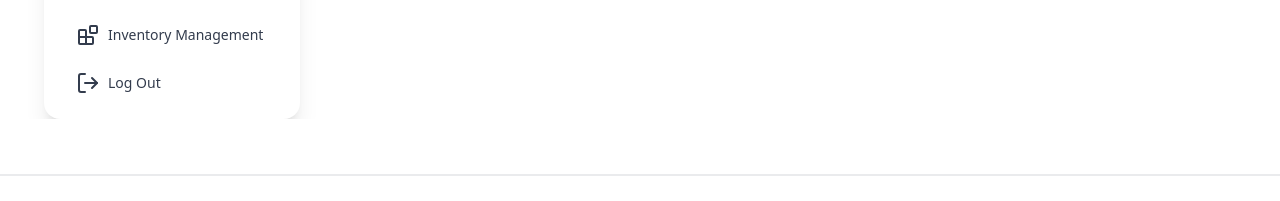
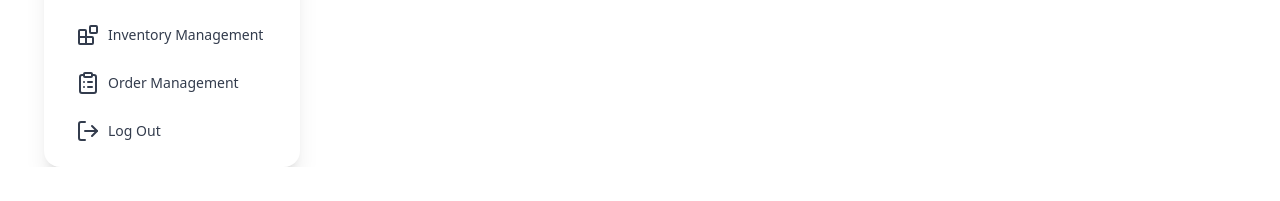
Before and after one commit to faizalnursaori/finpro_jcwdol014, a Next.js app in the folder apps/web/: page /dashboard/order-management in a window 1280 px wide. Shown: the part 441-642 px from the top of the page. Built offline with nearby package versions, Linux system fonts and the light colour scheme; no server answers.

Commit message:
feat: add order-management to dashboard

```diff
--- a/apps/web/src/components/DashboardMenu.tsx
+++ b/apps/web/src/components/DashboardMenu.tsx
@@ -9,6 +9,7 @@ import {
   PackageSearch,
   Blocks,
   UsersRound,
+  ClipboardList,
 } from 'lucide-react';
 import { signOut } from 'next-auth/react';
 import { useSession } from 'next-auth/react';
@@ -73,6 +74,12 @@ export default function DashboardMenu() {
             </Link>
           </li>
           <li>
+            <Link href="/dashboard/order-management">
+              <ClipboardList />
+              Order Management
+            </Link>
+          </li>
+          <li>
             <button
               className=""
               onClick={() => signOut({ callbackUrl: '/login' })}
```
